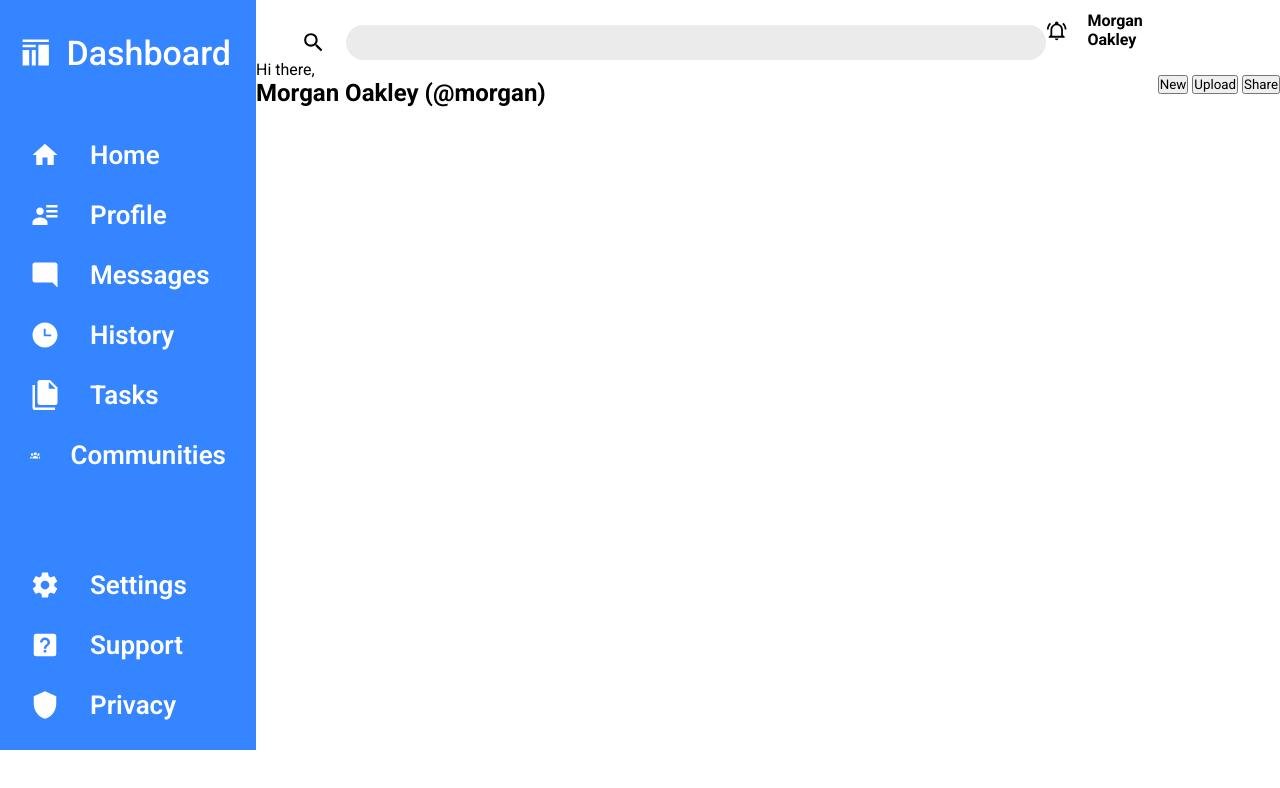
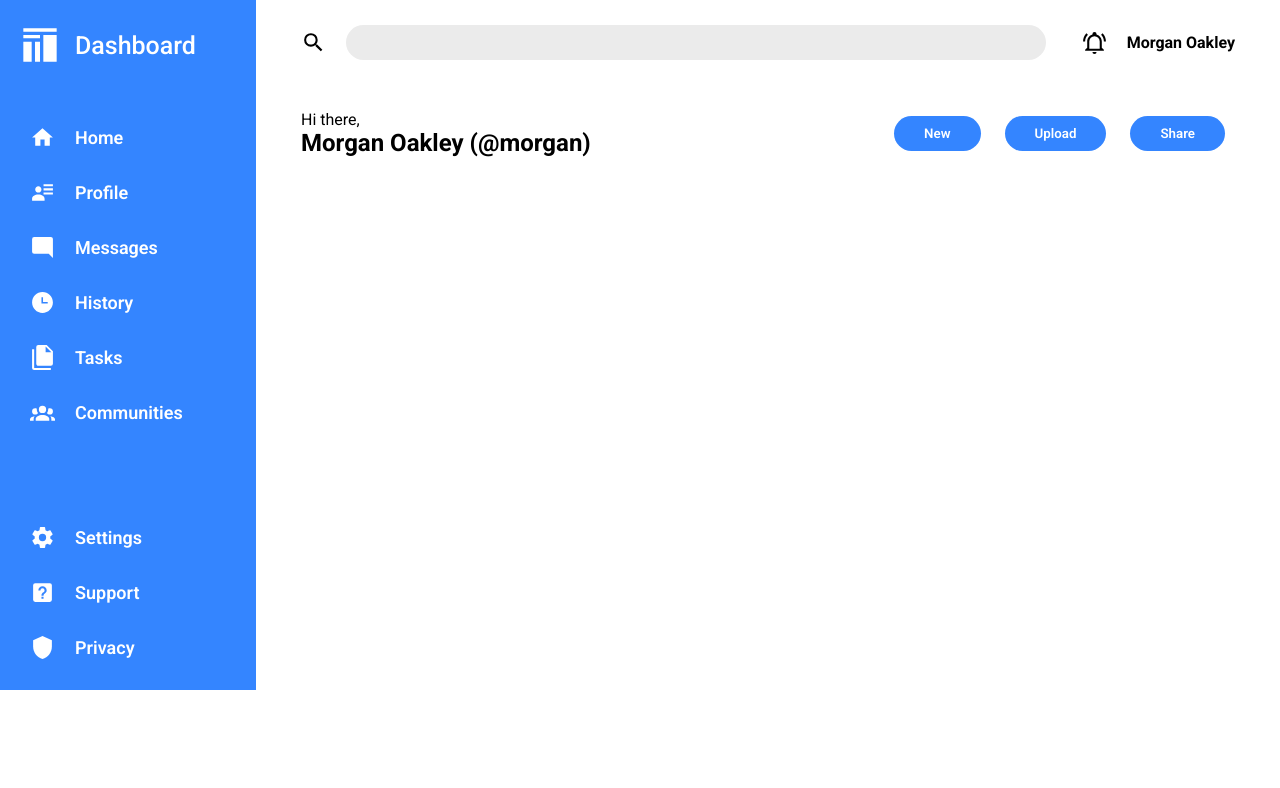
Before and after one commit to noireko/admin-dashboard, a plain HTML site: page index.html in a window 1280 px wide. Drawn offline with Linux system fonts and the light colour scheme.

Commit message:
Styled buttons

```diff
--- a/css/style.css
+++ b/css/style.css
@@ -22,7 +22,7 @@ header {
 }
 
 header h2 {
-    font-size: 34px;
+    font-size: 25px;
     font-weight: 500;
     display: flex;
     align-items: center;
@@ -33,7 +33,7 @@ header h2 {
 
 h2 svg {
     fill: white;
-    height: 55px;
+    height: 40px;
     width: auto;
 
 }
@@ -43,14 +43,14 @@ li {
     align-items: center;
     margin: 30px;
     font-weight: 600;
-    font-size: 26px;
+    font-size: 18px;
 }
 
 li svg {
-    height: 30px;
+    height: 25px;
     width: auto;
     fill: white;
-    margin-right: 30px;
+    margin-right: 20px;
 
 }
 
@@ -66,7 +66,6 @@ main {
 .search-sect {
     display: flex;
     align-items: center;
-    margin: 25px 0 0 45px;
 }
 
 .search-sect svg {
@@ -86,7 +85,6 @@ main {
 
 .profile-sect {
     display: flex;
-    padding-right: 100px;
     justify-content: center;
     align-items: center;
     font-weight: bold;
@@ -103,6 +101,7 @@ main {
     display:flex;
     justify-content: space-between;
     align-items: center;
+    padding: 25px 45px;
 }
 
 .sect-2 {
@@ -111,9 +110,20 @@ main {
     display:flex;
     align-items: center;
     justify-content: space-between;
+    padding: 25px 45px;
 }
 
 .greetings {
     display:flex;
     flex-direction: column;
 }
+
+.buttons button {
+    padding: 10px 30px;
+    border-radius: 20px;
+    border: none;
+    background-color: rgb(52, 133, 255);
+    color: #ffff;
+    font-weight: 600;
+    margin: 0 10px;
+}
```
